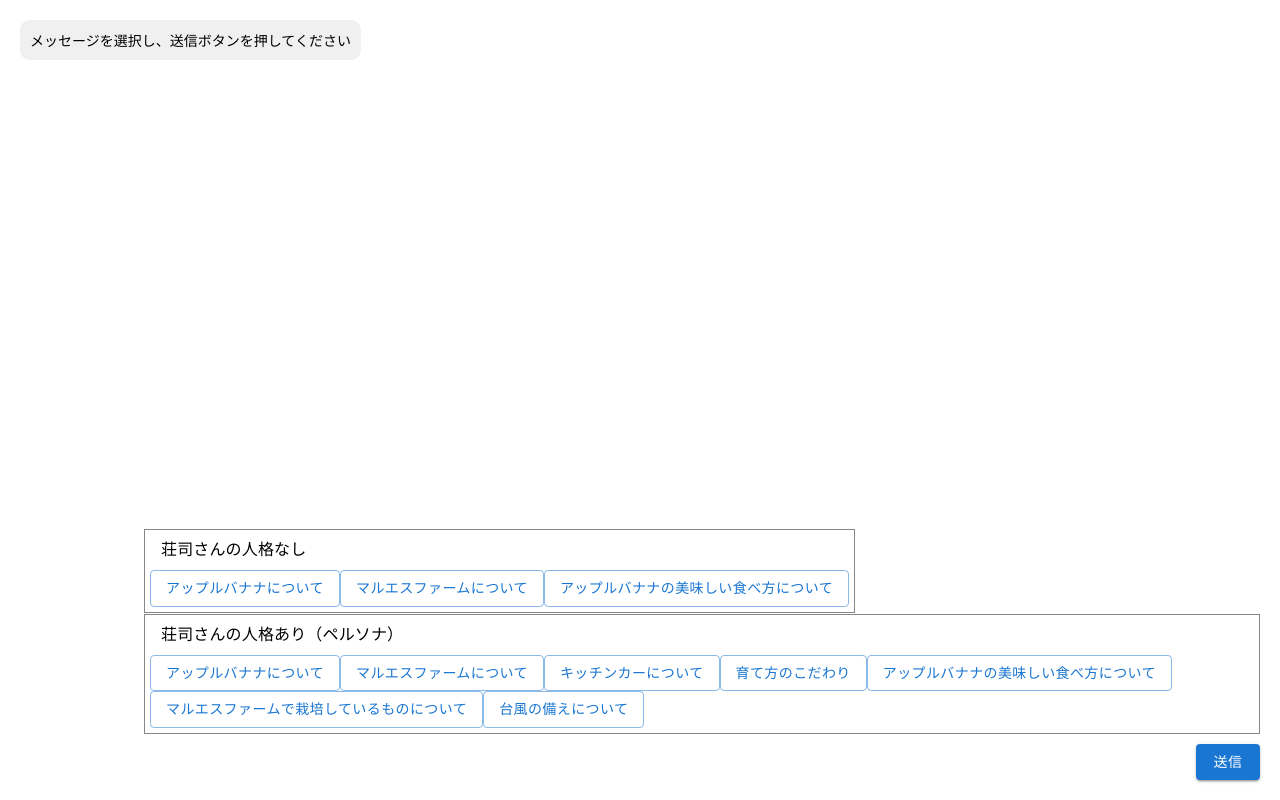
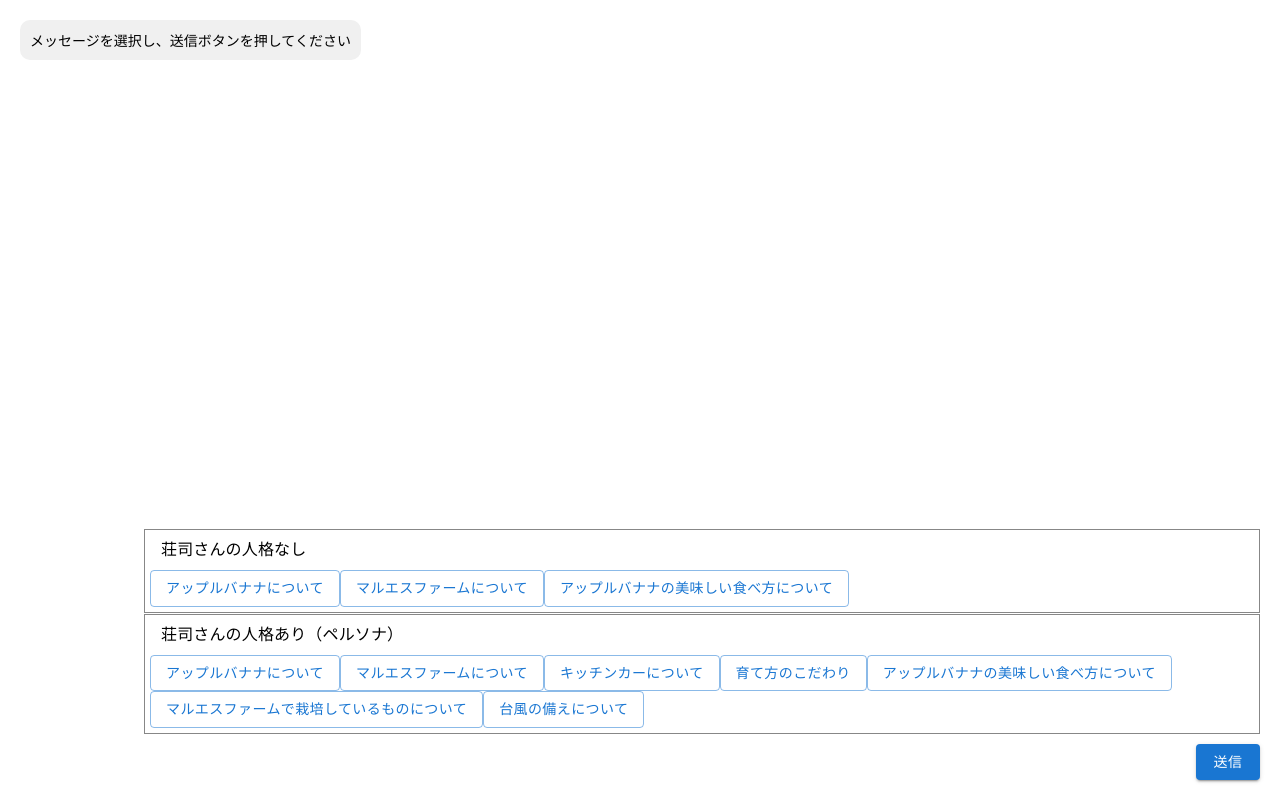
Before and after one commit to kotaro-desu/part-time-job, a React (Create React App) app: page / in a window 1280 px wide. Built offline with nearby package versions, Linux system fonts and the light colour scheme.

Commit message:
Update App.css

```diff
--- a/src/App.css
+++ b/src/App.css
@@ -34,7 +34,7 @@
 .input-container {
   display: flex;
   flex-direction: column;
-  align-items: flex-start;
+  align-items: stretch;
   gap: 1px;
   margin-left: 10%;
   margin-bottom: 10px;
@@ -67,7 +67,6 @@
   border: 1px solid #878787;
   padding: 5px, 10px;
   margin-bottom: 0px; /* 必要に応じて調整 */
-  flex: 1;
 }
 
 .input-container-wrapper {
```
